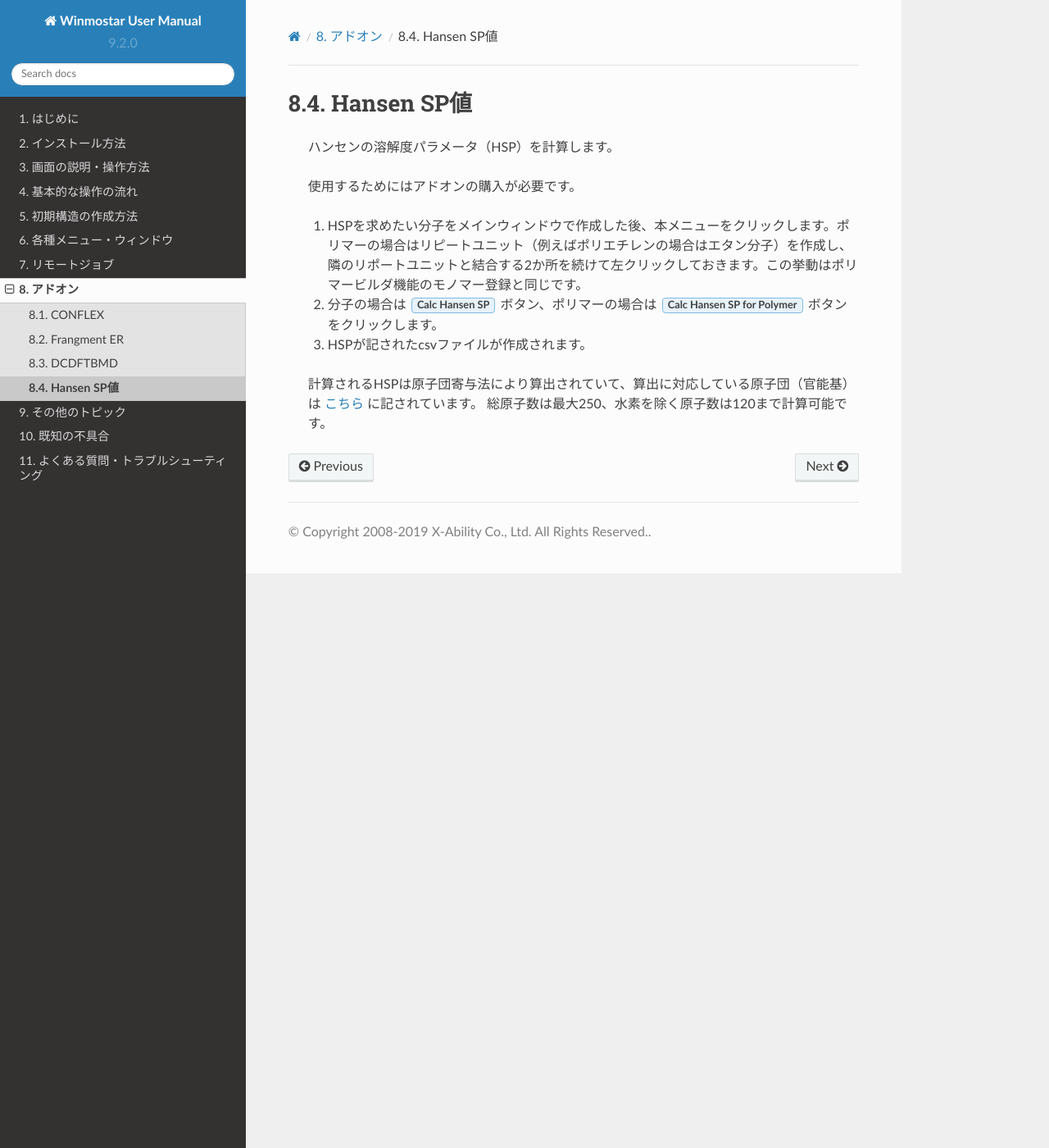
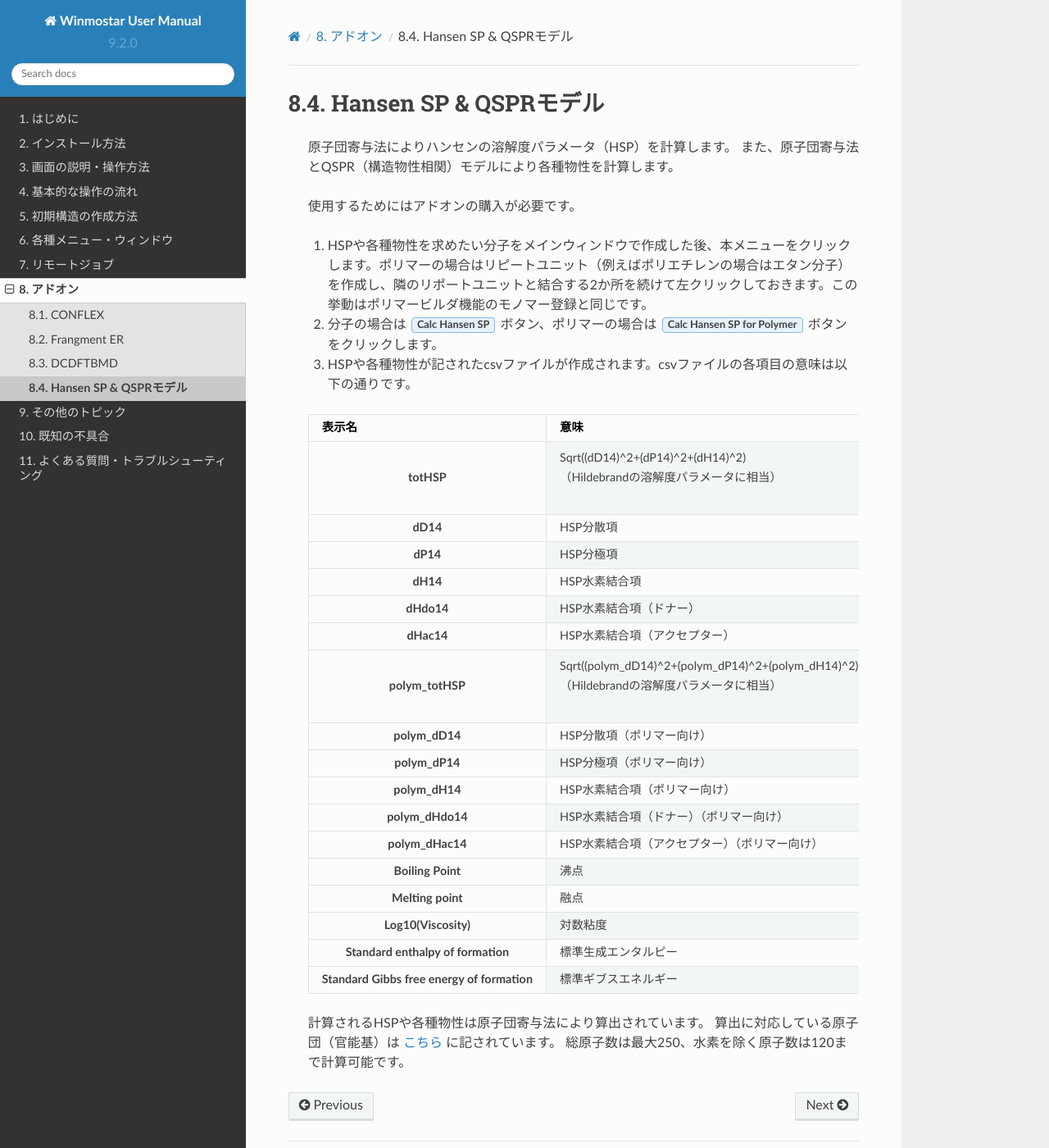
Before and after one commit to X-Ability/winmostar_doc, a Sphinx documentation site: the page built from source/winmos/addon/winmos_hansensp.rst, in a window 1280 px wide and 1400 px high. Shown: the whole window at 82% size. Built offline with Sphinx 7.4.7 and the Read the Docs theme 2.0.0, drawn with Linux system fonts in a browser that asks for light colours.

Commit message:
HSPの説明を追記
git-svn-id: http://varane/svn/winmostar_doc/trunk@62 10044ad8-96a7-4fcc-a7cb-627c628f43f5

```diff
--- a/source/winmos/addon/winmos_hansensp.rst
+++ b/source/winmos/addon/winmos_hansensp.rst
@@ -1,13 +1,58 @@
 
-Hansen SP値
-------------------
-   ハンセンの溶解度パラメータ（HSP）を計算します。
+Hansen SP & QSPRモデル
+----------------------
+   原子団寄与法によりハンセンの溶解度パラメータ（HSP）を計算します。
+   また、原子団寄与法とQSPR（構造物性相関）モデルにより各種物性を計算します。
 
    使用するためにはアドオンの購入が必要です。
 
-   1. HSPを求めたい分子をメインウィンドウで作成した後、本メニューをクリックします。ポリマーの場合はリピートユニット（例えばポリエチレンの場合はエタン分子）を作成し、隣のリポートユニットと結合する2か所を続けて左クリックしておきます。この挙動はポリマービルダ機能のモノマー登録と同じです。
+   1. HSPや各種物性を求めたい分子をメインウィンドウで作成した後、本メニューをクリックします。ポリマーの場合はリピートユニット（例えばポリエチレンの場合はエタン分子）を作成し、隣のリポートユニットと結合する2か所を続けて左クリックしておきます。この挙動はポリマービルダ機能のモノマー登録と同じです。
    2. 分子の場合は :guilabel:`Calc Hansen SP` ボタン、ポリマーの場合は :guilabel:`Calc Hansen SP for Polymer` ボタンをクリックします。
-   3. HSPが記されたcsvファイルが作成されます。
+   3. HSPや各種物性が記されたcsvファイルが作成されます。csvファイルの各項目の意味は以下の通りです。
 
-   計算されるHSPは原子団寄与法により算出されていて、算出に対応している原子団（官能基）は `こちら <https://www.pirika.com/NewHP-J/JP2/FunctionalG.html>`_ に記されています。
+   .. list-table::
+      :header-rows: 1
+      :stub-columns: 1
+
+      * - 表示名
+        - 意味
+      * - totHSP
+        - | Sqrt((dD14)^2+(dP14)^2+(dH14)^2)
+          | （Hildebrandの溶解度パラメータに相当）
+      * - dD14
+        - HSP分散項
+      * - dP14
+        - HSP分極項
+      * - dH14
+        - HSP水素結合項
+      * - dHdo14
+        - HSP水素結合項（ドナー）
+      * - dHac14
+        - HSP水素結合項（アクセプター）
+      * - polym_totHSP
+        - | Sqrt((polym_dD14)^2+(polym_dP14)^2+(polym_dH14)^2)
+          | （Hildebrandの溶解度パラメータに相当）
+      * - polym_dD14
+        - HSP分散項（ポリマー向け）
+      * - polym_dP14
+        - HSP分極項（ポリマー向け）
+      * - polym_dH14
+        - HSP水素結合項（ポリマー向け）
+      * - polym_dHdo14
+        - HSP水素結合項（ドナー）（ポリマー向け）
+      * - polym_dHac14
+        - HSP水素結合項（アクセプター）（ポリマー向け）
+      * - Boiling Point
+        - 沸点
+      * - Melting point
+        - 融点
+      * - Log10(Viscosity)
+        - 対数粘度
+      * - Standard enthalpy of formation
+        - 標準生成エンタルピー
+      * - Standard Gibbs free energy of formation
+        - 標準ギブスエネルギー
+
+   計算されるHSPや各種物性は原子団寄与法により算出されています。
+   算出に対応している原子団（官能基）は `こちら <https://www.pirika.com/NewHP-J/JP2/FunctionalG.html>`_ に記されています。
    総原子数は最大250、水素を除く原子数は120まで計算可能です。
```
